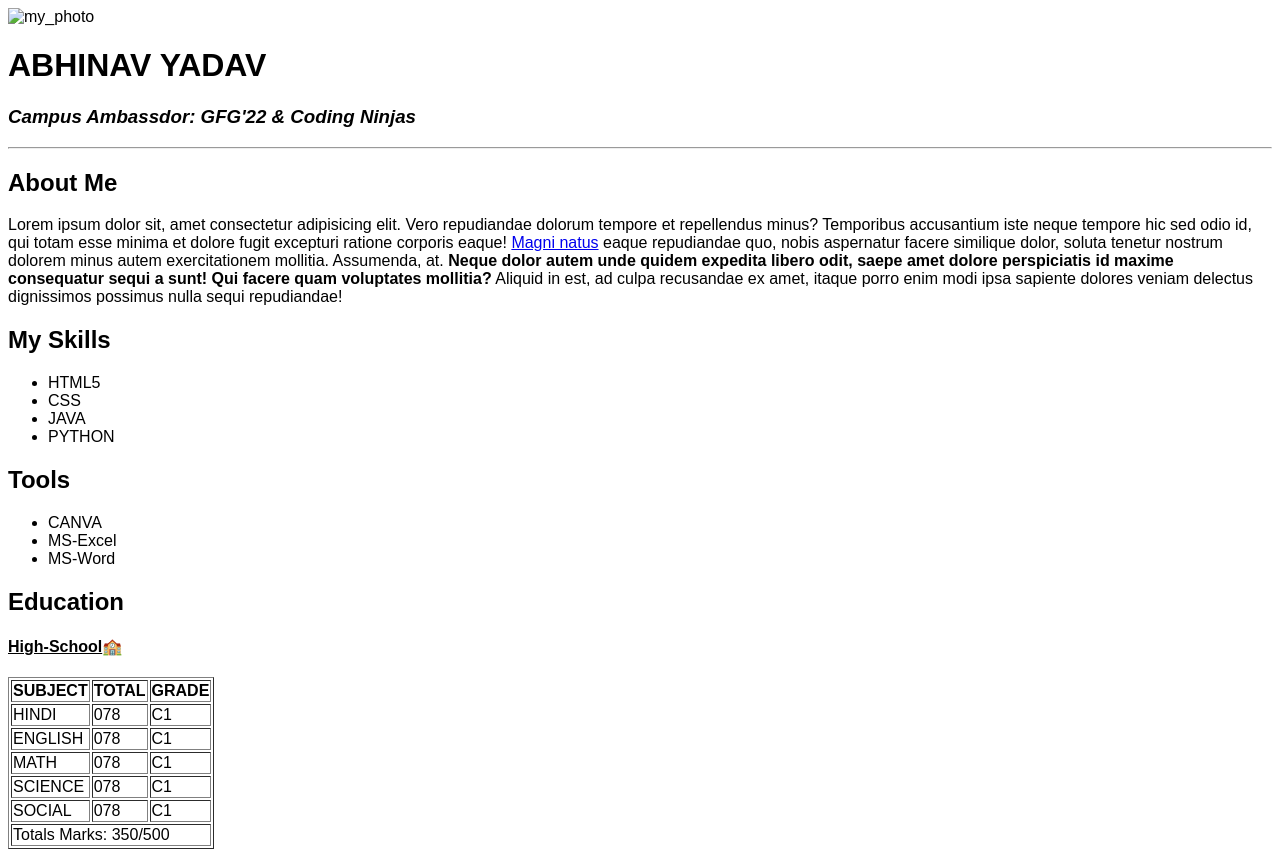
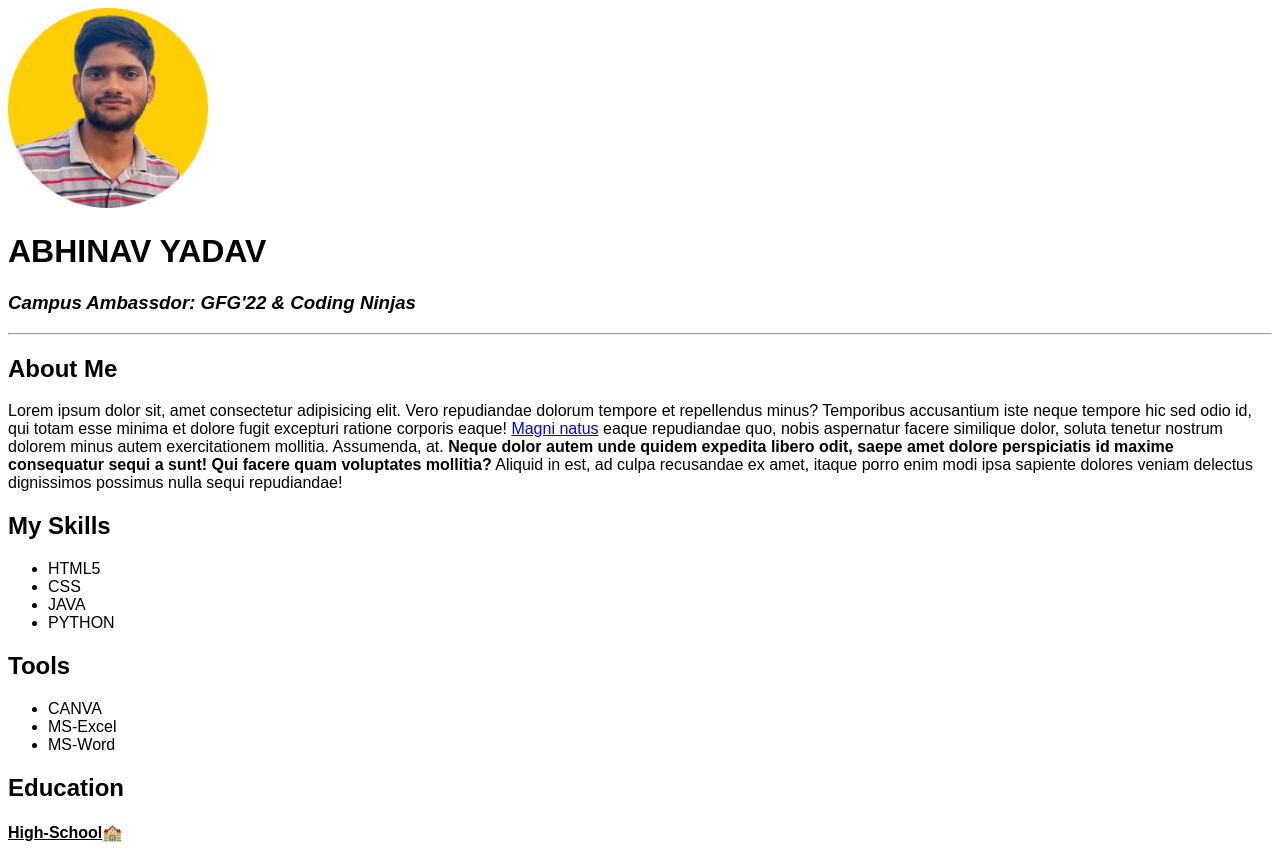
Before and after one commit to abhinav-yadav1/Portfolio, a plain HTML site: page index.html in a window 1280 px wide. Shown: the top 852 px of the page. Drawn offline with Linux system fonts and the light colour scheme.

Commit message:
Update index.html

```diff
--- a/index.html
+++ b/index.html
@@ -12,7 +12,7 @@
     </style>
 </head>
 <body>
-    <img src="../HTML/Untitled design-modified.png" alt="my_photo" height="200px">
+    <img src="Untitled design-modified.png" alt="my_photo" height="200px">
     <h1>ABHINAV YADAV</h1>
     <h3><em>Campus Ambassdor: GFG'22 & Coding Ninjas
     </em></h3>
```
